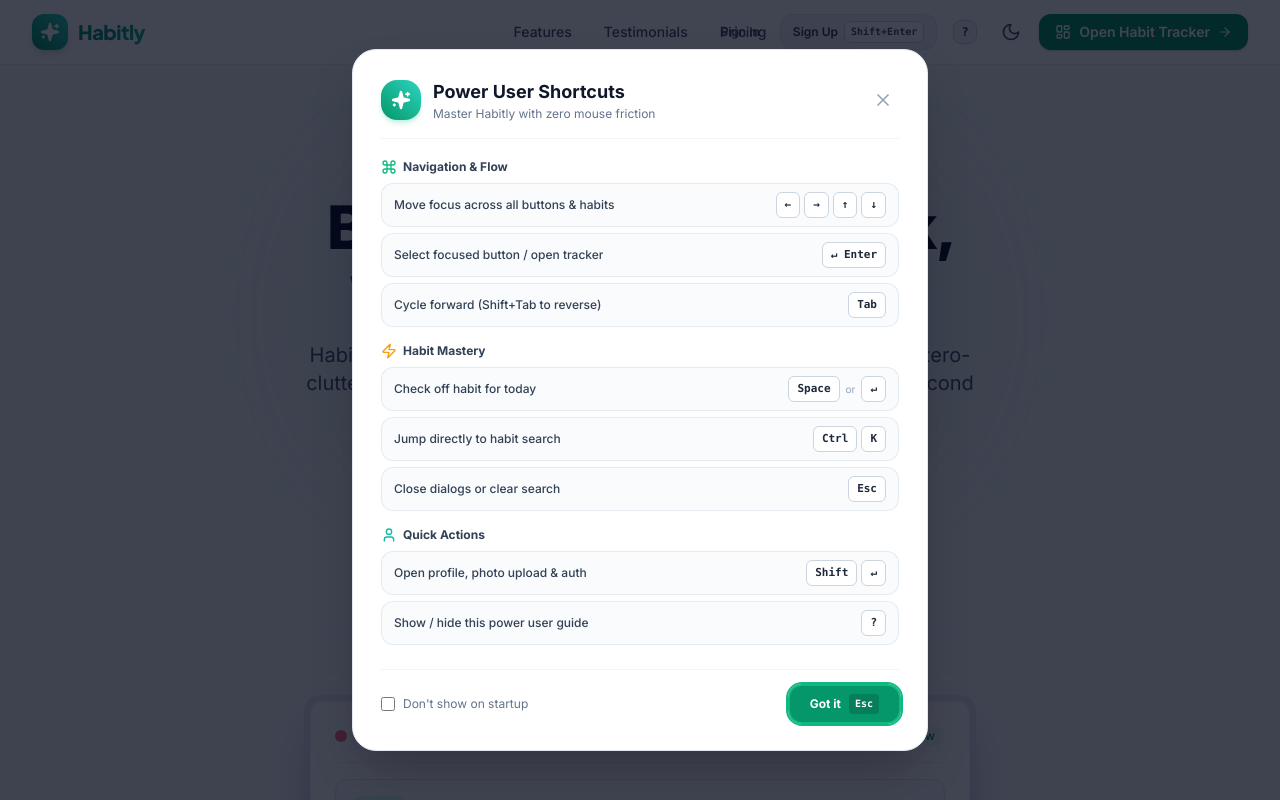
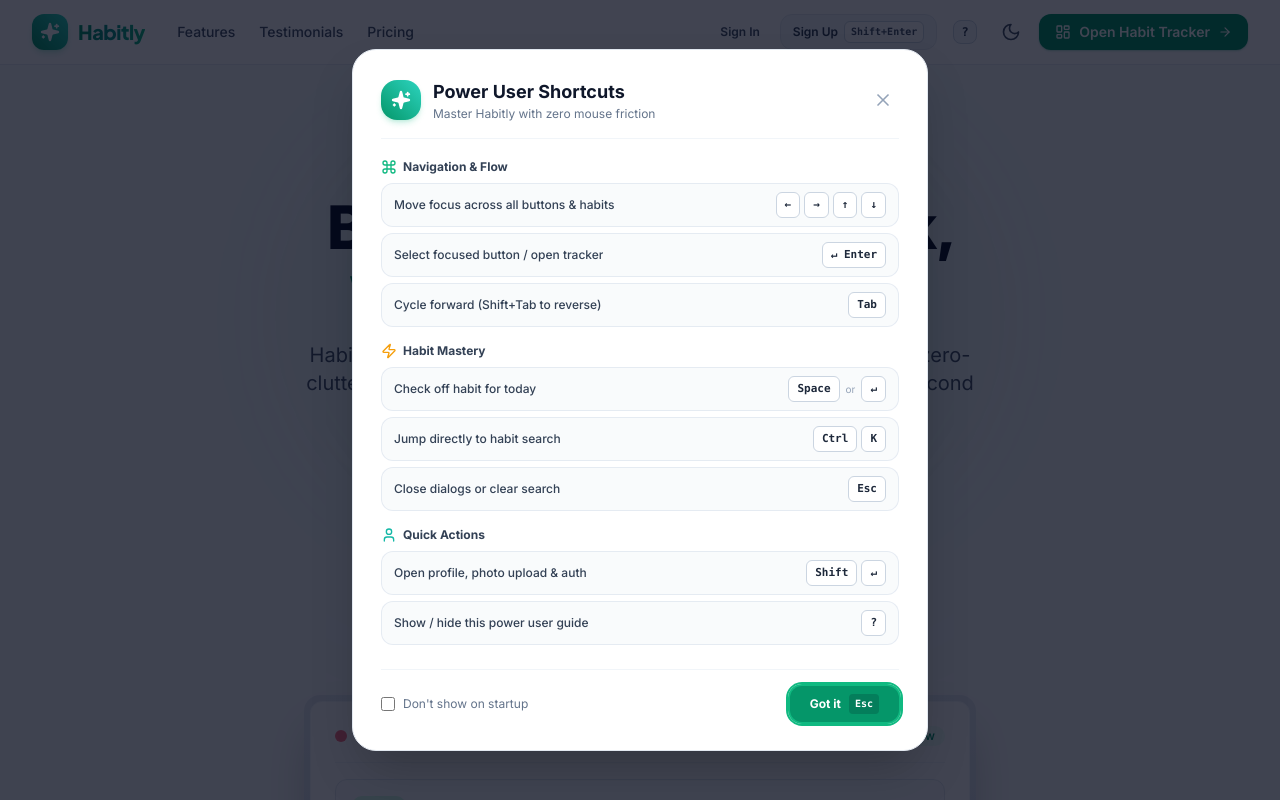
Before and after one commit to J-Sanjayram/Habitly, a React (Vite) app: page / in a window 1280 px wide. Shown: the top 800 px of the page. Built offline with nearby package versions, Linux system fonts and the light colour scheme.

Commit message:
fix(navbar): resolve overlap between Pricing link and Sign In button with clean flex layout

```diff
--- a/src/components/common/Header.jsx
+++ b/src/components/common/Header.jsx
@@ -21,13 +21,14 @@
 
   return (
     <header className="sticky top-0 z-40 w-full backdrop-blur-md bg-white/80 dark:bg-slate-950/80 border-b border-slate-200/80 dark:border-slate-800 transition-colors">
-      <div className="relative max-w-7xl mx-auto px-4 sm:px-6 lg:px-8 h-16 flex items-center justify-between">
-        {/* Brand Logo */}
+      <div className="max-w-7xl mx-auto px-4 sm:px-6 lg:px-8 h-16 flex items-center justify-between gap-4">
+        {/* Left Side: Brand Logo & Navigation Links */}
+        <div className="flex items-center gap-6 xl:gap-8 min-w-0">
           <button
             id="nav-brand-logo"
             type="button"
             onClick={() => handleNavClick('landing')}
-          className="flex items-center gap-2.5 font-display font-extrabold text-xl tracking-tight text-slate-900 dark:text-white rounded-lg focus:outline-none focus:ring-2 focus:ring-emerald-500 focus-visible:ring-2 focus-visible:ring-emerald-500 z-10 group"
+            className="flex items-center gap-2.5 font-display font-extrabold text-xl tracking-tight text-slate-900 dark:text-white rounded-lg focus:outline-none focus:ring-2 focus:ring-emerald-500 focus-visible:ring-2 focus-visible:ring-emerald-500 group shrink-0"
             aria-label="Habitly home"
           >
             <div className="w-9 h-9 rounded-xl bg-gradient-to-tr from-emerald-600 to-teal-400 flex items-center justify-center text-white shadow-md shadow-emerald-500/20 group-hover:scale-105 transition-transform">
@@ -38,10 +39,10 @@
             </span>
           </button>
 
-        {/* Desktop Navigation Links (Centered on Laptop/Desktop, Flow on Tablet) */}
+          {/* Desktop Navigation Links (Flows naturally without absolute positioning overlap) */}
           <nav
             aria-label="Main Navigation"
-          className="hidden md:flex items-center gap-5 lg:gap-8 lg:absolute lg:left-1/2 lg:-translate-x-1/2"
+            className="hidden lg:flex items-center gap-6"
           >
             {currentView === 'landing' ? (
               <>
@@ -49,7 +50,7 @@
                   id="nav-link-features"
                   type="button"
                   onClick={() => handleNavClick('landing', 'features')}
-                className="text-sm font-medium text-slate-600 dark:text-slate-300 hover:text-emerald-600 dark:hover:text-emerald-400 transition-colors rounded-md focus:outline-none focus:ring-2 focus:ring-emerald-500 focus-visible:ring-2 focus-visible:ring-emerald-500"
+                  className="text-sm font-medium text-slate-600 dark:text-slate-300 hover:text-emerald-600 dark:hover:text-emerald-400 transition-colors rounded-md focus:outline-none focus:ring-2 focus:ring-emerald-500 focus-visible:ring-2 focus-visible:ring-emerald-500 whitespace-nowrap"
                 >
                   Features
                 </button>
@@ -57,7 +58,7 @@
                   id="nav-link-testimonials"
                   type="button"
                   onClick={() => handleNavClick('landing', 'testimonials')}
-                className="text-sm font-medium text-slate-600 dark:text-slate-300 hover:text-emerald-600 dark:hover:text-emerald-400 transition-colors rounded-md focus:outline-none focus:ring-2 focus:ring-emerald-500 focus-visible:ring-2 focus-visible:ring-emerald-500"
+                  className="text-sm font-medium text-slate-600 dark:text-slate-300 hover:text-emerald-600 dark:hover:text-emerald-400 transition-colors rounded-md focus:outline-none focus:ring-2 focus:ring-emerald-500 focus-visible:ring-2 focus-visible:ring-emerald-500 whitespace-nowrap"
                 >
                   Testimonials
                 </button>
@@ -65,7 +66,7 @@
                   id="nav-link-pricing"
                   type="button"
                   onClick={() => handleNavClick('landing', 'pricing')}
-                className="text-sm font-medium text-slate-600 dark:text-slate-300 hover:text-emerald-600 dark:hover:text-emerald-400 transition-colors rounded-md focus:outline-none focus:ring-2 focus:ring-emerald-500 focus-visible:ring-2 focus-visible:ring-emerald-500"
+                  className="text-sm font-medium text-slate-600 dark:text-slate-300 hover:text-emerald-600 dark:hover:text-emerald-400 transition-colors rounded-md focus:outline-none focus:ring-2 focus:ring-emerald-500 focus-visible:ring-2 focus-visible:ring-emerald-500 whitespace-nowrap"
                 >
                   Pricing
                 </button>
@@ -75,16 +76,17 @@
                 id="nav-link-landing"
                 type="button"
                 onClick={() => handleNavClick('landing')}
-              className="inline-flex items-center gap-2 text-sm font-medium text-slate-600 dark:text-slate-300 hover:text-emerald-600 dark:hover:text-emerald-400 transition-colors rounded-md focus:outline-none focus:ring-2 focus:ring-emerald-500 focus-visible:ring-2 focus-visible:ring-emerald-500"
+                className="inline-flex items-center gap-2 text-sm font-medium text-slate-600 dark:text-slate-300 hover:text-emerald-600 dark:hover:text-emerald-400 transition-colors rounded-md focus:outline-none focus:ring-2 focus:ring-emerald-500 focus-visible:ring-2 focus-visible:ring-emerald-500 whitespace-nowrap"
               >
                 <Home className="w-4 h-4" />
                 <span>Back to Landing Page</span>
               </button>
             )}
           </nav>
+        </div>
 
         {/* Actions (User Avatar Chip / Sign In + Theme Toggle + Mode Switcher) */}
-        <div className="hidden md:flex items-center gap-2 lg:gap-2.5 z-10">
+        <div className="hidden md:flex items-center gap-2 lg:gap-2.5 shrink-0 z-10">
           {/* User Profile / Auth Trigger */}
           {onOpenAuth && (
             user?.isAuthenticated ? (
```
Lines whose indentation alone changed are shown as unchanged.
